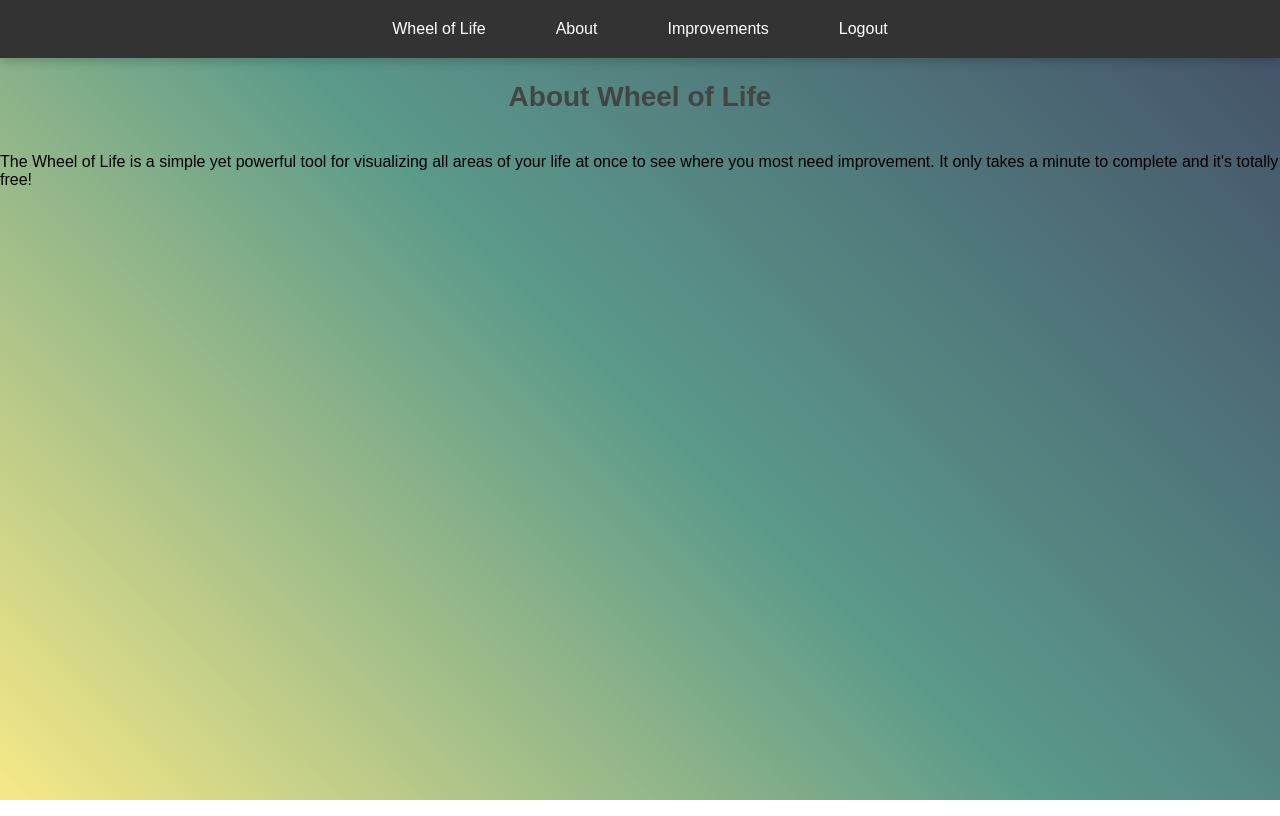
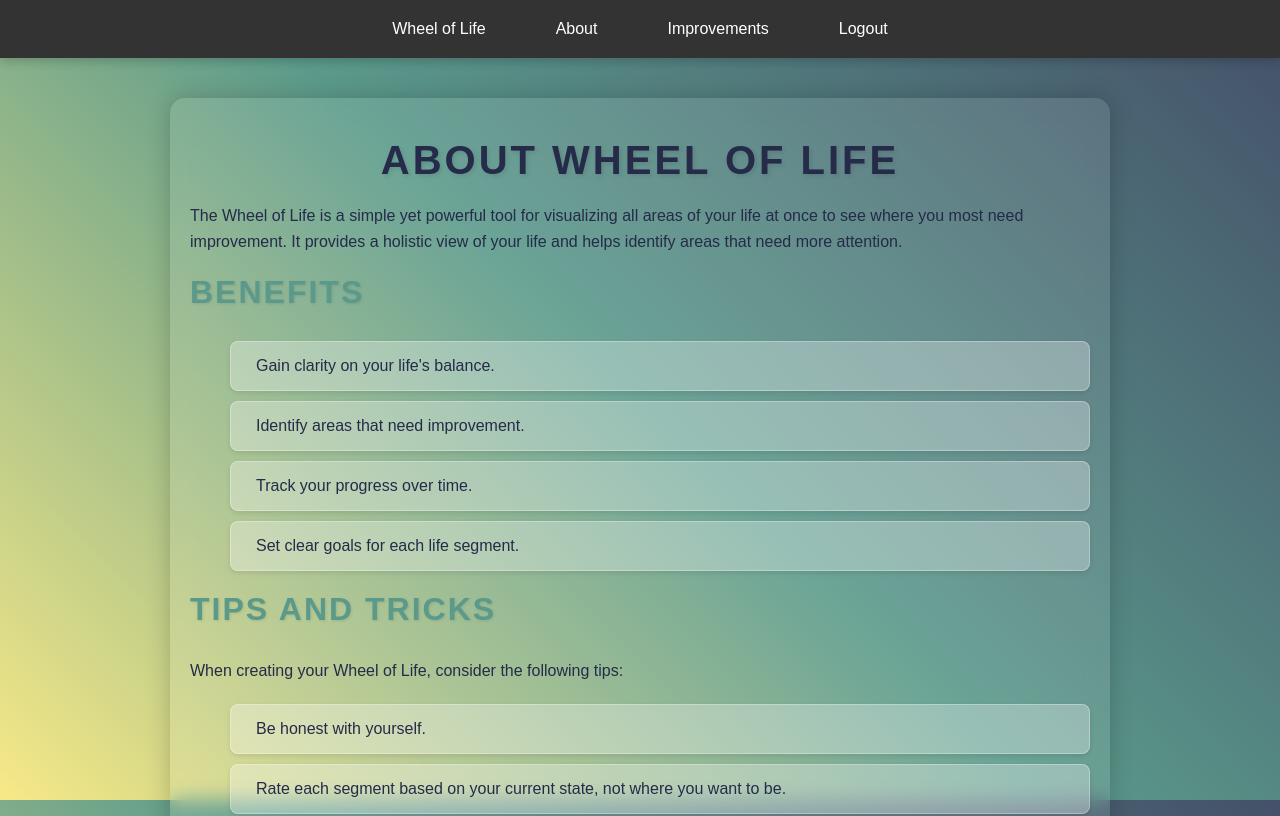
Before and after one commit to JaklinB/wheeloflife, a React (Create React App) app: page /wheeloflife/about in a window 1280 px wide. Shown: the top 816 px of the page. Built offline with nearby package versions, Linux system fonts and the light colour scheme; no server answers.

Commit message:
about page initial design and content and wheel page design changes

```diff
--- /dev/null
+++ b/src/pages/AboutPage.css
@@ -0,0 +1,86 @@
+
+.about-container {
+    max-width: 900px;
+    margin: 40px auto;
+    padding: 20px;
+    background-color: rgba(255, 255, 255, 0.1);
+    backdrop-filter: blur(10px);
+    border-radius: 15px;
+    box-shadow: 0px 0px 25px rgba(0, 0, 0, 0.2);
+    animation: fadeIn 1.5s;
+}
+
+.about-container h2 {
+    color: #252b48;
+    margin-top: 20px;
+    margin-bottom: 20px;
+    font-size: 2.5em;
+    text-transform: uppercase;
+    letter-spacing: 3px;
+    text-shadow: 2px 2px 4px rgba(0, 0, 0, 0.1);
+}
+
+.about-container h3 {
+    color: #5b9a8b;
+    margin-top: 20px;
+    margin-bottom: 20px;
+    font-size: 2em;
+    text-transform: uppercase;
+    letter-spacing: 2px;
+    text-shadow: 1px 1px 3px rgba(0, 0, 0, 0.1);
+}
+
+.about-container p {
+    color: #252b48;
+    font-size: 16px;
+    line-height: 1.6;
+    margin-bottom: 20px;
+    transition: color 0.3s;
+}
+
+.about-container p:hover {
+    color: #5b9a8b;
+}
+
+.about-container ul {
+    list-style-type: disc;
+    padding-left: 40px;
+}
+
+.about-container li {
+    color: #252b48;
+    font-size: 16px;
+    margin-bottom: 10px;
+    transition: color 0.3s;
+}
+
+.about-container li:hover {
+    color: #5b9a8b;
+}
+
+@keyframes fadeIn {
+    from {
+        opacity: 0;
+        transform: translateY(-30px);
+    }
+    to {
+        opacity: 1;
+        transform: translateY(0);
+    }
+}
+
+/* Responsiveness */
+@media (max-width: 768px) {
+    .about-container {
+        padding: 10px;
+        margin: 20px auto;
+    }
+
+    .about-container h2 {
+        font-size: 2em;
+    }
+
+    .about-container h3 {
+        font-size: 1.5em;
+    }
+}
--- a/src/pages/AboutPage.js
+++ b/src/pages/AboutPage.js
@@ -1,12 +1,45 @@
-import React from 'react';
+import React from "react";
+import "./AboutPage.css";
 
 function AboutPage() {
-    return (
-        <div>
-            <h2>About Wheel of Life</h2>
-            <p>The Wheel of Life is a simple yet powerful tool for visualizing all areas of your life at once to see where you most need improvement. It only takes a minute to complete and it's totally free!</p>
-        </div>
-    );
+  return (
+    <div className="about-container">
+      <h2>About Wheel of Life</h2>
+      <p>
+        The Wheel of Life is a simple yet powerful tool for visualizing all
+        areas of your life at once to see where you most need improvement. It
+        provides a holistic view of your life and helps identify areas that need
+        more attention.
+      </p>
+
+      <h3>Benefits</h3>
+      <ul>
+        <li>Gain clarity on your life's balance.</li>
+        <li>Identify areas that need improvement.</li>
+        <li>Track your progress over time.</li>
+        <li>Set clear goals for each life segment.</li>
+      </ul>
+
+      <h3>Tips and Tricks</h3>
+      <p>When creating your Wheel of Life, consider the following tips:</p>
+      <ul>
+        <li>Be honest with yourself.</li>
+        <li>
+          Rate each segment based on your current state, not where you want to
+          be.
+        </li>
+        <li>Revisit your wheel regularly to track progress.</li>
+      </ul>
+
+      <h3>How to Rate Each Segment</h3>
+      <p>
+        Each segment represents a part of your life. Rate each segment on a
+        scale of 1 to 10, where 1 means you're completely dissatisfied and 10
+        means you're fully satisfied. Remember, it's okay if not all segments
+        are perfect. The goal is to identify areas for growth and improvement.
+      </p>
+    </div>
+  );
 }
 
 export default AboutPage;
--- a/src/pages/WheelOfLife.css
+++ b/src/pages/WheelOfLife.css
@@ -124,3 +124,18 @@ html {
 :root {
   --color-12: #dfe4ea;
 }
+
+.glass-card {
+  background-color: rgba(255, 255, 255, 0.1);
+  padding: 2rem;
+  border-radius: 15px;
+  width: 80vmin;
+  max-width: 600px;
+  display: flex;
+  flex-direction: column;
+  align-items: center;
+  backdrop-filter: blur(10px);
+  margin-top: 20px;
+  margin-bottom: 20px;
+  box-shadow: 0 4px 6px rgba(0, 0, 0, 0.1);
+}
--- a/src/pages/WheelOfLife.js
+++ b/src/pages/WheelOfLife.js
@@ -40,7 +40,10 @@ function WheelOfLife() {
   const handleSave = () => {
     if (!currentUser || !selectedSegment) return;
 
-    if (feedback[selectedSegment] && feedback[selectedSegment][feedback[selectedSegment].length - 1] === "") {
+    if (
+      feedback[selectedSegment] &&
+      feedback[selectedSegment][feedback[selectedSegment].length - 1] === ""
+    ) {
       setShowAlert(true);
       return;
     }
@@ -108,6 +111,7 @@ function WheelOfLife() {
         </svg>
       </div>
       {selectedSegment && (
+        <div className="glass-card">
           <div
             className="segment-details"
             style={{
@@ -202,13 +206,23 @@ function WheelOfLife() {
                   segments.indexOf(selectedSegment) + 1
                 })`,
               }}
-            onClick={handleSave}
+              onClick={() => {
+                setRatings({ ...ratings, [selectedSegment]: null });
+                handleSave();
+                setSelectedSegment(null);
+              }}
             >
               Save
             </button>
           </div>
+        </div>
       )}
-      {showAlert && <CustomAlert message="Improvement value cannot be empty." onClose={() => setShowAlert(false)} />}
+      {showAlert && (
+        <CustomAlert
+          message="Improvement value cannot be empty."
+          onClose={() => setShowAlert(false)}
+        />
+      )}
     </div>
   );
 }
```
Lines whose indentation alone changed are shown as unchanged.
